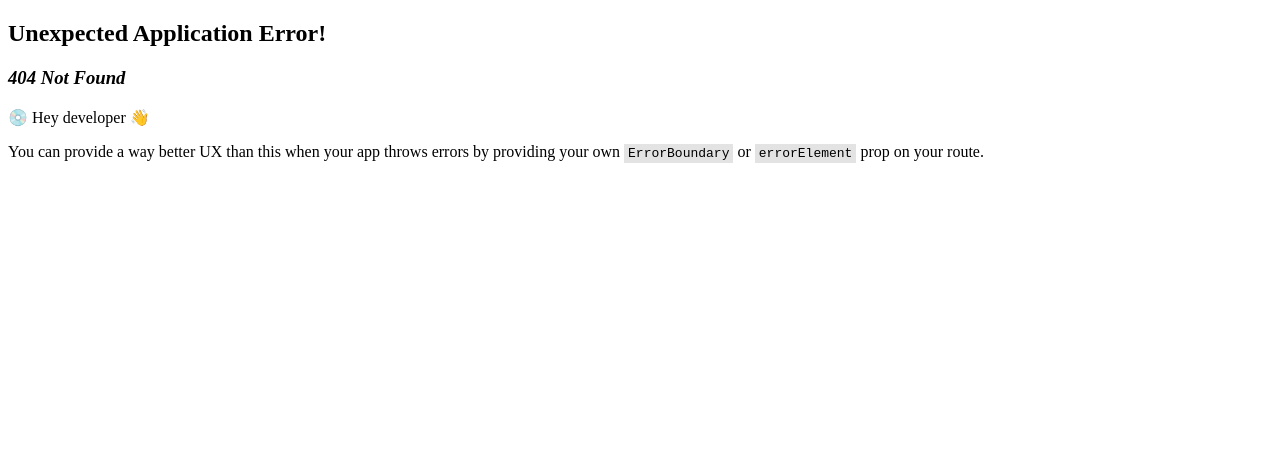
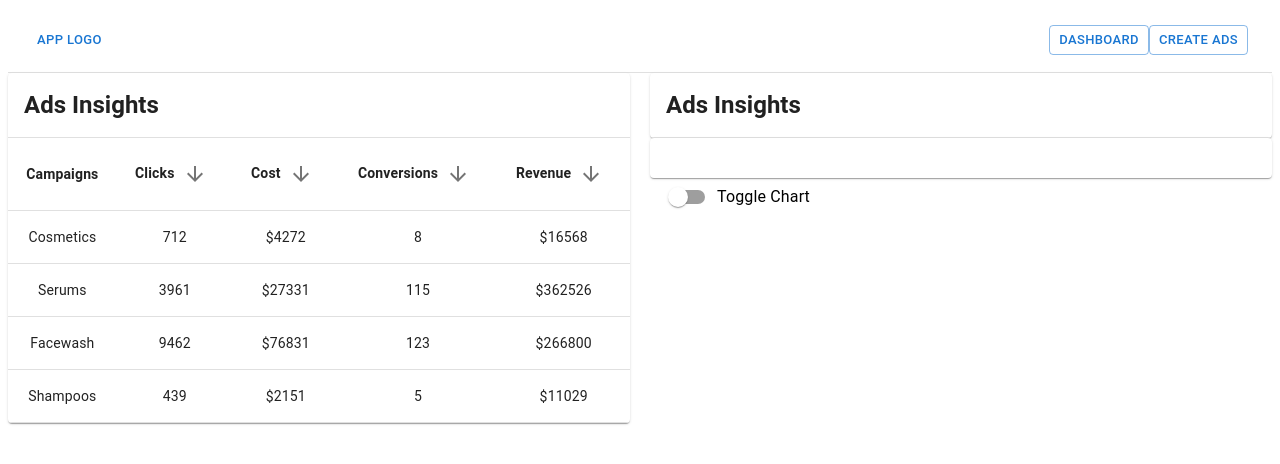
Before and after one commit to muhammedjavis/keywordio-ads, a React (Vite) app: page /dashboard in a window 1280 px wide. Before the commit this address had no page. Shown: the top 464 px of the page. Built offline with nearby package versions, Linux system fonts and the light colour scheme.

Commit message:
Created Dashboard Component

```diff
--- a/package.json
+++ b/package.json
@@ -12,7 +12,9 @@
   "dependencies": {
     "@emotion/react": "^11.11.1",
     "@emotion/styled": "^11.11.0",
+    "@mui/icons-material": "^5.14.19",
     "@mui/material": "^5.14.19",
+    "@mui/x-charts": "^6.18.2",
     "react": "^18.2.0",
     "react-dom": "^18.2.0",
     "react-router-dom": "^6.20.0"
--- /dev/null
+++ b/src/components/Dashboard.jsx
@@ -0,0 +1,282 @@
+import { useState } from 'react';
+import {
+  Table,
+  TableContainer,
+  TableHead,
+  TableRow,
+  TableCell,
+  TableBody,
+  Paper,
+  Typography,
+  FormControl,
+  Select,
+  MenuItem,
+  IconButton,
+  FormControlLabel,
+} from '@mui/material';
+import ArrowUpwardIcon from '@mui/icons-material/ArrowUpward';
+import ArrowDownwardIcon from '@mui/icons-material/ArrowDownward';
+import { PieChart } from '@mui/x-charts/PieChart';
+import { red, blue, green, yellow } from '@mui/material/colors';
+import Switch from '@mui/material/Switch';
+
+export default function Dashboard() {
+  const MATRICES = [
+    {
+      Campaign: 'Cosmetics',
+      Clicks: 712,
+      Cost: 4272,
+      Conversions: 8,
+      Revenue: 16568,
+    },
+    {
+      Campaign: 'Serums',
+      Clicks: 3961,
+      Cost: 27331,
+      Conversions: 115,
+      Revenue: 362526,
+    },
+    {
+      Campaign: 'Facewash',
+      Clicks: 9462,
+      Cost: 76831,
+      Conversions: 123,
+      Revenue: 266800,
+    },
+    {
+      Campaign: 'Shampoos',
+      Clicks: 439,
+      Cost: 2151,
+      Conversions: 5,
+      Revenue: 11029,
+    },
+  ];
+  const campaignColors = {
+    Cosmetics: red[500],
+    Serums: blue[500],
+    Facewash: green[500],
+    Shampoos: yellow[500],
+  };
+  const [showDoughnutChart, setShowDoughnutChart] = useState(false);
+  const [selectedMetric, setSelectedMetric] = useState('Clicks');
+
+  const handleMetricSelect = (event) => {
+    setSelectedMetric(event.target.value);
+  };
+
+  const [sorting, setSorting] = useState({
+    column: null,
+    order: 'asc',
+  });
+
+  const handleSorting = (column) => {
+    setSorting((prev) => ({
+      column,
+      order: prev.column === column && prev.order === 'asc' ? 'desc' : 'asc',
+    }));
+  };
+
+  const sortedData = sorting.column
+    ? [...MATRICES].sort((a, b) => {
+        if (sorting.order === 'asc') {
+          return a[sorting.column] - b[sorting.column];
+        } else {
+          return b[sorting.column] - a[sorting.column];
+        }
+      })
+    : MATRICES;
+
+  return (
+    <div style={{ display: 'flex', flex: '1' }}>
+      <div style={{ flex: 1, marginRight: '20px' }}>
+        <TableContainer component={Paper}>
+          <Table>
+            <TableHead>
+              <TableRow>
+                <TableCell colSpan={5}>
+                  <Typography variant='h5' style={{ fontWeight: 'bold' }}>
+                    Ads Insights
+                  </Typography>
+                </TableCell>
+              </TableRow>
+              <TableRow>
+                <TableCell align='center'>
+                  <Typography variant='p' style={{ fontWeight: 'bold' }}>
+                    Campaigns
+                  </Typography>
+                </TableCell>
+                <TableCell align='center'>
+                  <Typography variant='p' style={{ fontWeight: 'bold' }}>
+                    Clicks
+                  </Typography>
+                  <IconButton onClick={() => handleSorting('Clicks')}>
+                    {sorting.column === 'Clicks' && sorting.order === 'asc' ? (
+                      <ArrowUpwardIcon />
+                    ) : (
+                      <ArrowDownwardIcon />
+                    )}
+                  </IconButton>
+                </TableCell>
+                <TableCell align='center'>
+                  <Typography variant='p' style={{ fontWeight: 'bold' }}>
+                    Cost
+                  </Typography>
+                  <IconButton onClick={() => handleSorting('Cost')}>
+                    {sorting.column === 'Cost' && sorting.order === 'asc' ? (
+                      <ArrowUpwardIcon />
+                    ) : (
+                      <ArrowDownwardIcon />
+                    )}
+                  </IconButton>
+                </TableCell>
+                <TableCell align='center'>
+                  <Typography variant='p' style={{ fontWeight: 'bold' }}>
+                    Conversions
+                  </Typography>
+                  <IconButton onClick={() => handleSorting('Conversions')}>
+                    {sorting.column === 'Conversions' &&
+                    sorting.order === 'asc' ? (
+                      <ArrowUpwardIcon />
+                    ) : (
+                      <ArrowDownwardIcon />
+                    )}
+                  </IconButton>
+                </TableCell>
+                <TableCell align='center'>
+                  <Typography variant='p' style={{ fontWeight: 'bold' }}>
+                    Revenue
+                  </Typography>
+                  <IconButton onClick={() => handleSorting('Revenue')}>
+                    {sorting.column === 'Revenue' && sorting.order === 'asc' ? (
+                      <ArrowUpwardIcon />
+                    ) : (
+                      <ArrowDownwardIcon />
+                    )}
+                  </IconButton>
+                </TableCell>
+              </TableRow>
+            </TableHead>
+            <TableBody>
+              {sortedData.map((row, index) => (
+                <TableRow key={index}>
+                  <TableCell align='center'>{row.Campaign}</TableCell>
+                  <TableCell align='center'>{row.Clicks}</TableCell>
+                  <TableCell align='center'>${row.Cost}</TableCell>
+                  <TableCell align='center'>{row.Conversions}</TableCell>
+                  <TableCell align='center'>${row.Revenue}</TableCell>
+                </TableRow>
+              ))}
+            </TableBody>
+          </Table>
+        </TableContainer>
+      </div>
+      <div style={{ flex: '1' }}>
+        <TableContainer component={Paper}>
+          <Table>
+            <TableHead>
+              <TableRow>
+                <TableCell colSpan={5}>
+                  <div
+                    style={{
+                      display: 'flex',
+                      flex: '1',
+                      justifyContent: 'space-between',
+                    }}
+                  >
+                    <Typography variant='h5' style={{ fontWeight: 'bold' }}>
+                      Ads Insights
+                    </Typography>
+                    {showDoughnutChart && (
+                      <div>
+                        {/* Render the DoughnutChart */}
+                        <FormControl>
+                          <Select
+                            value={selectedMetric}
+                            onChange={handleMetricSelect}
+                          >
+                            <MenuItem value={'Clicks'}>Clicks</MenuItem>
+                            <MenuItem value={'Cost'}>Cost</MenuItem>
+                            <MenuItem value={'Conversions'}>
+                              Conversions
+                            </MenuItem>
+                            <MenuItem value={'Revenue'}>Revenue</MenuItem>
+                          </Select>
+                        </FormControl>
+                      </div>
+                    )}
+                  </div>
+                </TableCell>
+              </TableRow>
+            </TableHead>
+          </Table>
+        </TableContainer>
+        <Paper style={{ padding: '20px', display: 'flex' }}>
+          <div style={{ display: 'flex', flex: '1' }}>
+            {showDoughnutChart && (
+              <div style={{ flex: 1, marginLeft: '20px' }}>
+                <div style={{ position: 'relative', height: '300px' }}>
+                  <PieChart
+                    series={[
+                      {
+                        data: sortedData.map((row) => ({
+                          argument: row.Clicks,
+                          value: row[selectedMetric],
+                          color: campaignColors[row.Campaign],
+                        })),
+                        innerRadius: 30,
+                        outerRadius: 100,
+                        paddingAngle: 5,
+                        cornerRadius: 5,
+                        startAngle: -90,
+                        endAngle: 180,
+                        cx: 150,
+                        cy: 150,
+                      },
+                    ]}
+                  />
+                </div>
+              </div>
+            )}
+            <div style={{ flex: '1', alignItems: 'center', margin: 'auto' }}>
+              {showDoughnutChart &&
+                sortedData.map((row, index) => (
+                  <div
+                    key={index}
+                    style={{
+                      display: 'flex',
+                      alignItems: 'center',
+                      marginBottom: '5px',
+                    }}
+                  >
+                    <div
+                      style={{
+                        width: '12px',
+                        height: '12px',
+                        backgroundColor: campaignColors[row.Campaign],
+                      }}
+                    ></div>
+                    <Typography variant='body2' style={{ marginLeft: '5px' }}>
+                      {row.Campaign}
+                    </Typography>
+                  </div>
+                ))}
+            </div>
+          </div>
+        </Paper>
+        <div style={{ marginLeft: '20px' }}>
+          <FormControlLabel
+            control={
+              <Switch
+                checked={showDoughnutChart}
+                onChange={() => setShowDoughnutChart(!showDoughnutChart)}
+                color='primary'
+                inputProps={{ 'aria-label': 'toggle pie chart' }}
+              />
+            }
+            label='Toggle Chart'
+          />
+        </div>
+      </div>
+    </div>
+  );
+}
--- a/src/components/Header.jsx
+++ b/src/components/Header.jsx
@@ -1,5 +1,6 @@
 import Toolbar from '@mui/material/Toolbar';
 import Button from '@mui/material/Button';
+import { NavLink } from 'react-router-dom';
 
 function Header() {
   return (
@@ -15,12 +16,16 @@ function Header() {
       >
         <Button size='small'>APP LOGO</Button>
         <div>
+          <NavLink to='/dashboard'>
             <Button variant='outlined' size='small'>
               DASHBOARD
             </Button>
+          </NavLink>
+          <NavLink to='#'>
             <Button variant='outlined' size='small'>
               CREATE ADS
             </Button>
+          </NavLink>
         </div>
       </Toolbar>
     </>
--- a/src/components/RootLayout.jsx
+++ b/src/components/RootLayout.jsx
@@ -1,9 +1,11 @@
+import { Outlet } from 'react-router-dom';
 import Header from './Header';
 
 export default function RootLayout() {
   return (
     <>
       <Header />
+      <Outlet />
     </>
   );
 }
```
Also changed, not shown: src/App.jsx (+7 -0 lines), 1 other file (tests, documents, lock files or other folders). Lines whose indentation alone changed are shown as unchanged.
